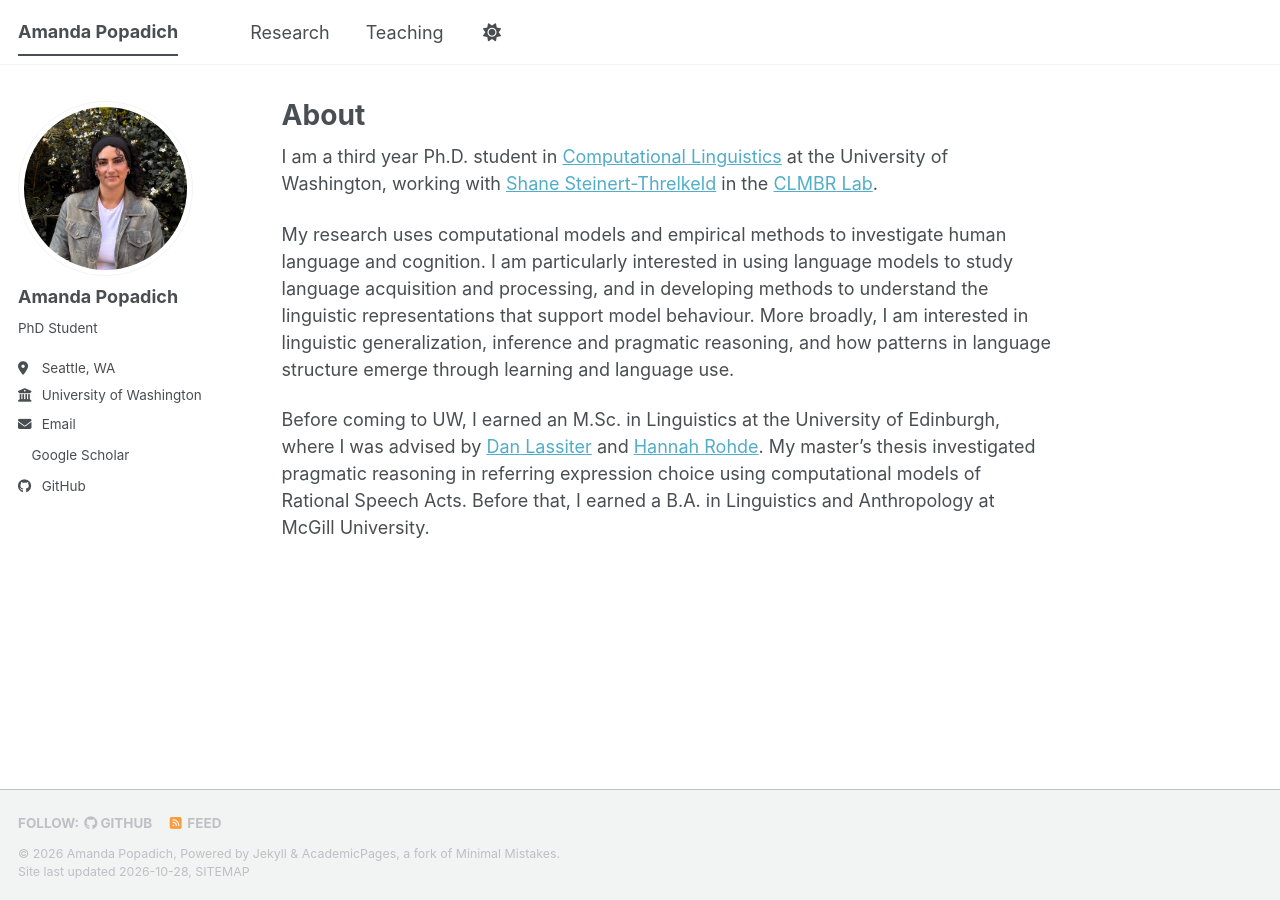
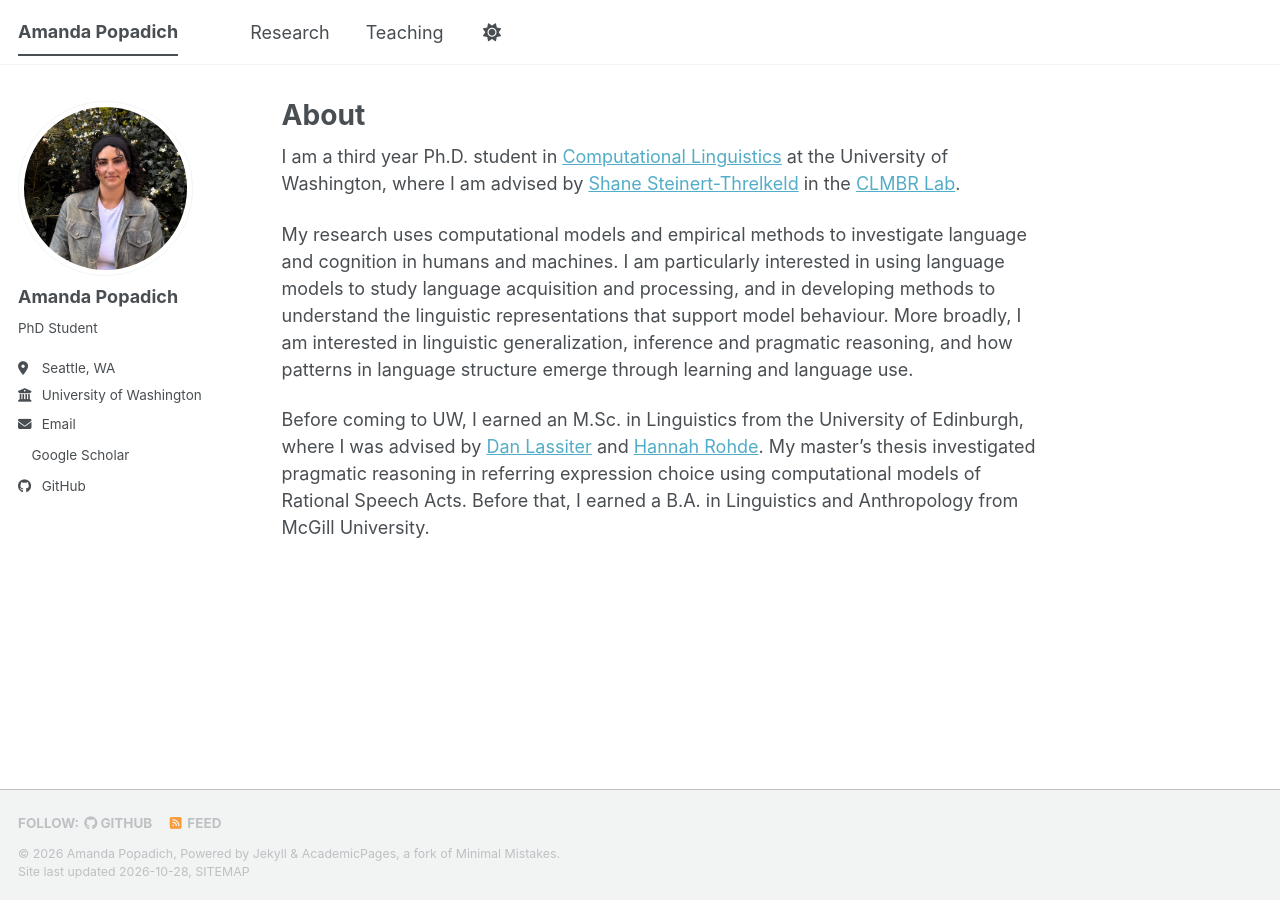
Before and after one commit to AmandaPop/amandapop.github.io, a Jekyll site: the page built from _pages/about.md, in a window 1280 px wide. Built offline with Jekyll 4.4.1, drawn with Linux system fonts in a browser that asks for light colours; a script bundle is joined from its source files by our own code; a style sheet for code colours, icons or effects is not loaded.

Commit message:
Refine language in about.md for clarity

```diff
--- a/_pages/about.md
+++ b/_pages/about.md
@@ -5,8 +5,8 @@ layout: single
 author_profile: true
 ---
 
-I am a third year Ph.D. student in [Computational Linguistics](https://linguistics.washington.edu/) at the University of Washington, working with [Shane Steinert-Threlkeld](https://www.shane.st/) in the [CLMBR Lab](https://clmbr.shane.st/).
+I am a third year Ph.D. student in [Computational Linguistics](https://linguistics.washington.edu/) at the University of Washington, where I am advised by [Shane Steinert-Threlkeld](https://www.shane.st/) in the [CLMBR Lab](https://clmbr.shane.st/).
 
-My research uses computational models and empirical methods to investigate human language and cognition. I am particularly interested in using language models to study language acquisition and processing, and in developing methods to understand the linguistic representations that support model behaviour. More broadly, I am interested in linguistic generalization, inference and pragmatic reasoning, and how patterns in language structure emerge through learning and language use.
+My research uses computational models and empirical methods to investigate language and cognition in humans and machines. I am particularly interested in using language models to study language acquisition and processing, and in developing methods to understand the linguistic representations that support model behaviour. More broadly, I am interested in linguistic generalization, inference and pragmatic reasoning, and how patterns in language structure emerge through learning and language use.
 
-Before coming to UW, I earned an M.Sc. in Linguistics at the University of Edinburgh, where I was advised by [Dan Lassiter](https://danlassiter2.github.io/) and [Hannah Rohde](https://pragmatics.ppls.ed.ac.uk/~hannah/). My master's thesis investigated pragmatic reasoning in referring expression choice using computational models of Rational Speech Acts. Before that, I earned a B.A. in Linguistics and Anthropology at McGill University.
+Before coming to UW, I earned an M.Sc. in Linguistics from the University of Edinburgh, where I was advised by [Dan Lassiter](https://danlassiter2.github.io/) and [Hannah Rohde](https://pragmatics.ppls.ed.ac.uk/~hannah/). My master's thesis investigated pragmatic reasoning in referring expression choice using computational models of Rational Speech Acts. Before that, I earned a B.A. in Linguistics and Anthropology from McGill University.
```
